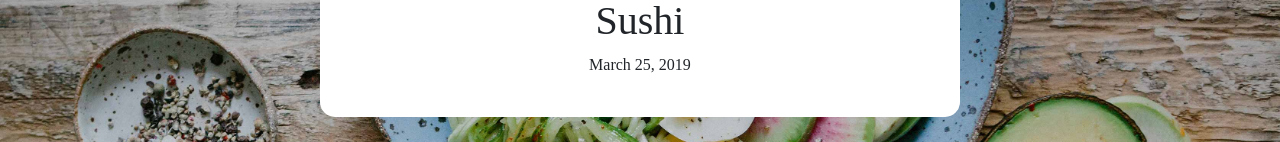
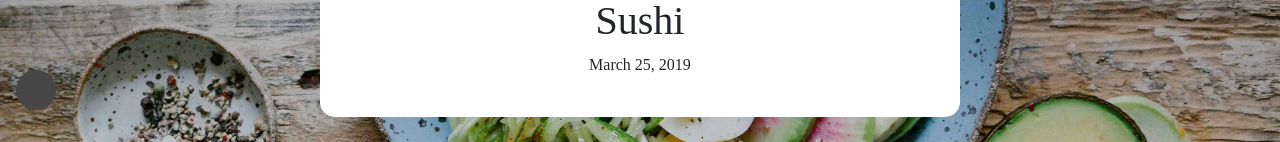
Before and after one commit to wmancaniello/proj-html-vuejs, a Vue app: page / in a window 1280 px wide. Shown: the part 658-800 px from the top of the page. Built offline with nearby package versions, Linux system fonts and the light colour scheme; the HTML template or start-up script is replaced by a standard one.

Commit message:
add: button Back Top

```diff
--- a/src/App.vue
+++ b/src/App.vue
@@ -2,12 +2,14 @@
 import AppFooter from "./components/AppFooter.vue";
 import AppHeader from "./components/AppHeader.vue";
 import AppCards from "./components/AppCards.vue";
+import BackToTopButton from "./components/BackToTopButton.vue";
 
 export default {
   components: {
     AppHeader,
     AppFooter,
     AppCards,
+    BackToTopButton,
   },
 
 
@@ -18,6 +20,7 @@ export default {
   <AppHeader />
   <router-view></router-view>
   <AppCards />
+  <BackToTopButton />
   <AppFooter />
 </template>
 
--- /dev/null
+++ b/src/components/BackToTopButton.vue
@@ -0,0 +1,34 @@
+<script>
+export default {};
+</script>
+
+<template>
+  <a href="#" class="back-top">
+    <i class="fa-solid fa-chevron-up"></i>
+  </a>
+</template>
+
+<style lang="scss" scoped>
+.back-top {
+  position: fixed;
+  bottom: 2rem;
+  left: 1rem;
+  display: inline-flex;
+  align-items: center;
+  justify-content: center;
+  background-color: #464646;
+  height: 40px;
+  width: 40px;
+  border-radius: 50%;
+  text-decoration: none;
+  transition: 0.2s ease-out;
+
+  i {
+    color: #fff;
+  }
+}
+
+.back-top:hover {
+  background-color: orange;
+}
+</style>
```
